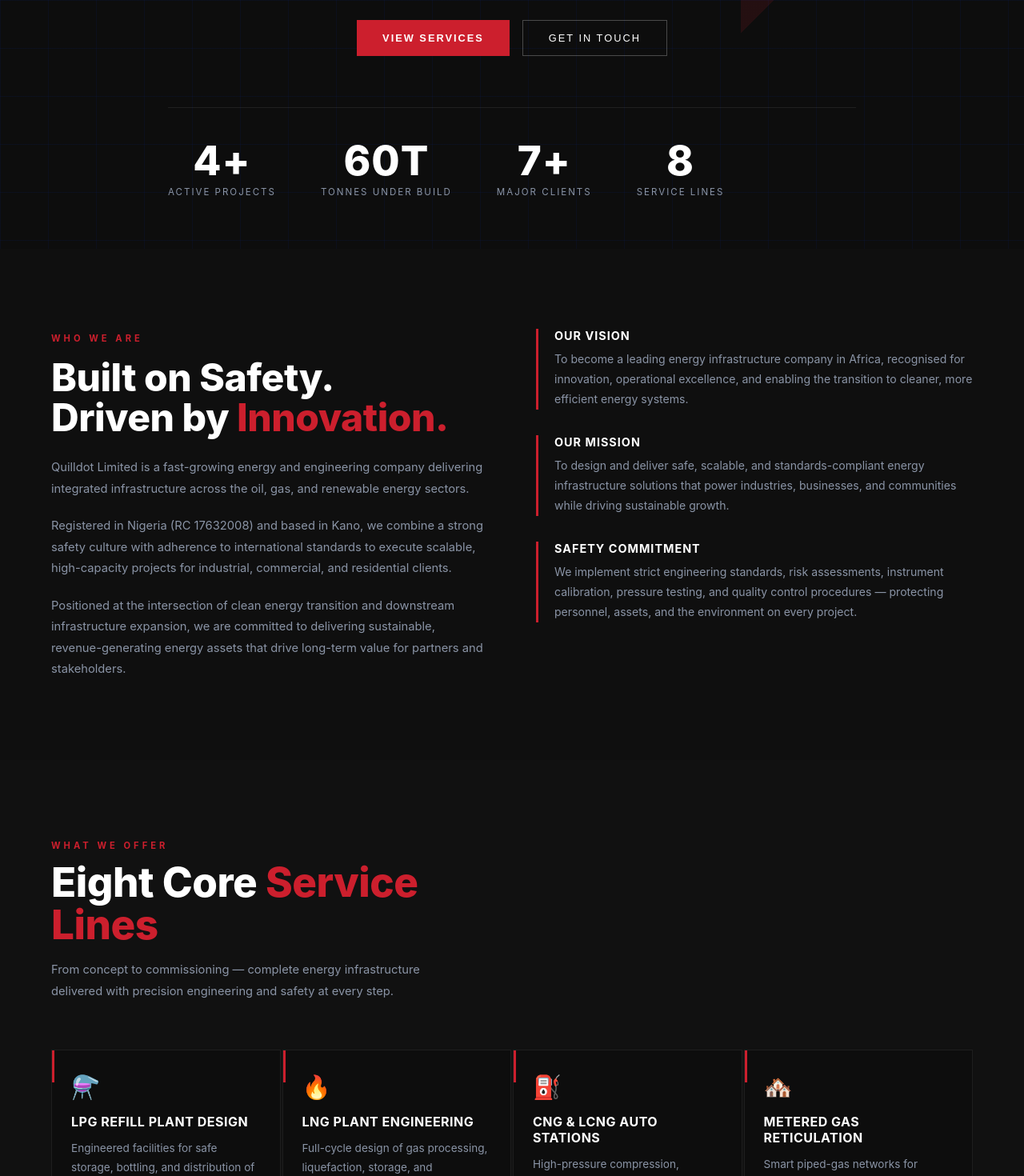
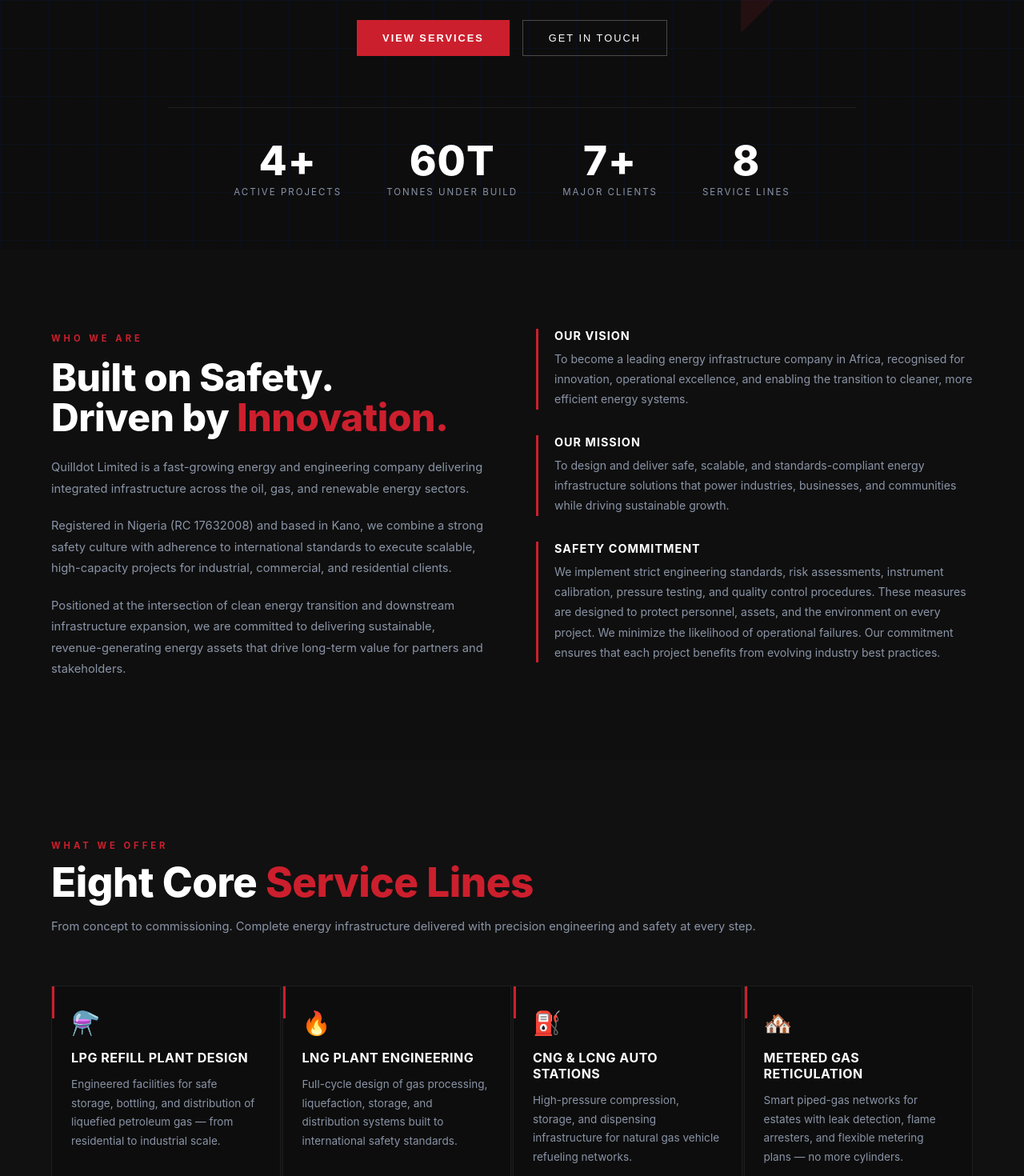
Before and after one commit to xBukhaari/Quilldot, a React (Create React App) app: page / in a window 1280 px wide. Shown: the part 600-2070 px from the top of the page at 80% size. Built offline with nearby package versions, Linux system fonts and the light colour scheme.

Commit message:
Everything b4 final touch

```diff
--- a/src/components/About.jsx
+++ b/src/components/About.jsx
@@ -45,7 +45,7 @@ const VALUES = [
   },
   {
     label: 'Safety Commitment',
-    text: 'We implement strict engineering standards, risk assessments, instrument calibration, pressure testing, and quality control procedures — protecting personnel, assets, and the environment on every project.',
+    text: 'We implement strict engineering standards, risk assessments, instrument calibration, pressure testing, and quality control procedures. These measures are designed to protect personnel, assets, and the environment on every project. We minimize the likelihood of operational failures. Our commitment ensures that each project benefits from evolving industry best practices.',
   },
 ];
 
@@ -53,9 +53,7 @@ const VALUES = [
 // COMPONENT: About
 // ─────────────────────────────────────────────
 export default function About() {
-  // We attach this ref to the whole section.
-  // Once 15% of it is visible, `visible` flips true
-  // and all the animations trigger.
+
   const [ref, visible] = useInView(0.15);
 
   return (
--- a/src/components/Gallery.jsx
+++ b/src/components/Gallery.jsx
@@ -217,7 +217,6 @@ export default function Gallery() {
           color: '#8A94A6',
           fontSize: '0.92rem',
           lineHeight: '1.8',
-          maxWidth: '460px',
         }}>
           A look at our teams and infrastructure builds across Nigeria.
           Click any image to view full screen.
--- a/src/components/Hero.jsx
+++ b/src/components/Hero.jsx
@@ -226,12 +226,12 @@ export default function Hero() {
         {/* Stat counters */}
 <div style={{
   display: 'flex',
+  justifyContent: 'center',
   gap: 'clamp(24px, 5vw, 56px)',
   marginTop: '64px',
   paddingTop: '40px',
   borderTop: '1px solid rgba(255,255,255,0.08)',
   flexWrap: 'wrap',
-          alignItems: 'center'
 }}>
 
           {STATS.map((stat) => (
--- a/src/components/Projects.jsx
+++ b/src/components/Projects.jsx
@@ -118,7 +118,6 @@ export default function Projects() {
           color: 'rgba(255,255,255,0.5)',
           fontSize: '0.92rem',
           lineHeight: '1.8',
-          maxWidth: '460px',
         }}>
           Four active LPG plant builds at various stages of completion
           across Nigeria. Each project is delivered under strict safety
@@ -133,7 +132,6 @@ export default function Projects() {
           display: 'flex',
           flexDirection: 'column',
           gap: '36px',
-          maxWidth: '720px',
         }}
       >
         {PROJECTS.map((project, index) => (
--- a/src/components/Services.jsx
+++ b/src/components/Services.jsx
@@ -165,19 +165,17 @@ export default function Services() {
           color: 'white',
           lineHeight: '1.05',
           letterSpacing: '-0.5px',
-          maxWidth: '520px',
           marginBottom: '16px',
         }}>
-          Eight Core <span style={{ color: '#CC1F2D',  textAlign: 'center' }}>Service Lines</span>
+          Eight Core <span style={{ color: '#CC1F2D' }}>Service Lines</span>
         </h2>
 
         <p style={{
           color: '#8A94A6',
           fontSize: '0.92rem',
           lineHeight: '1.8',
-          maxWidth: '480px',
         }}>
-          From concept to commissioning — complete energy infrastructure
+          From concept to commissioning. Complete energy infrastructure
           delivered with precision engineering and safety at every step.
         </p>
       </div>
```
Lines whose indentation alone changed are shown as unchanged.
